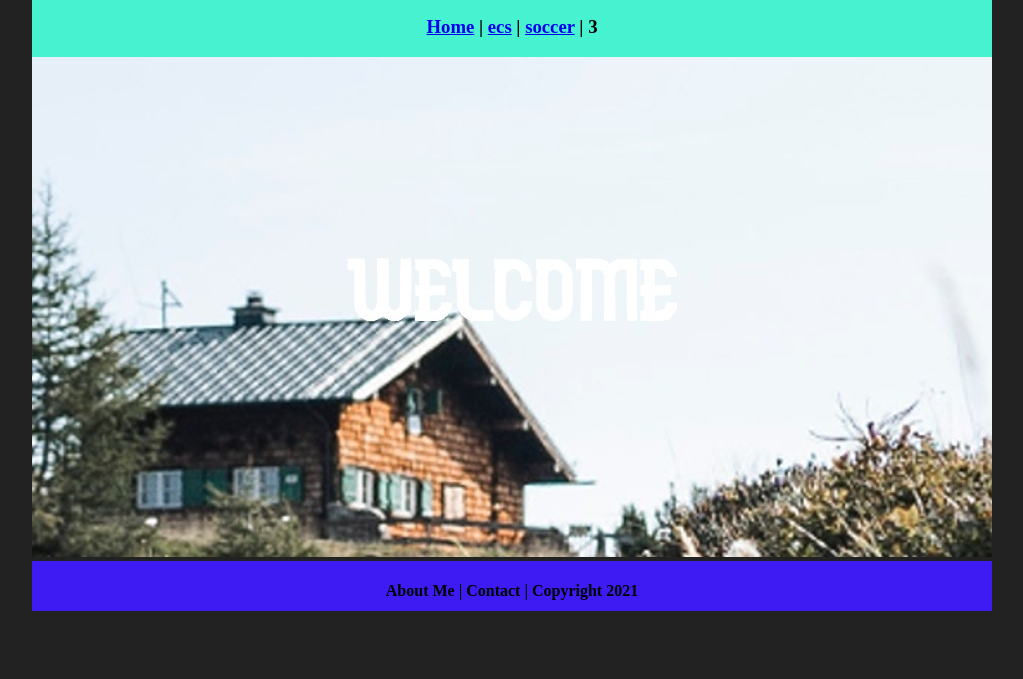
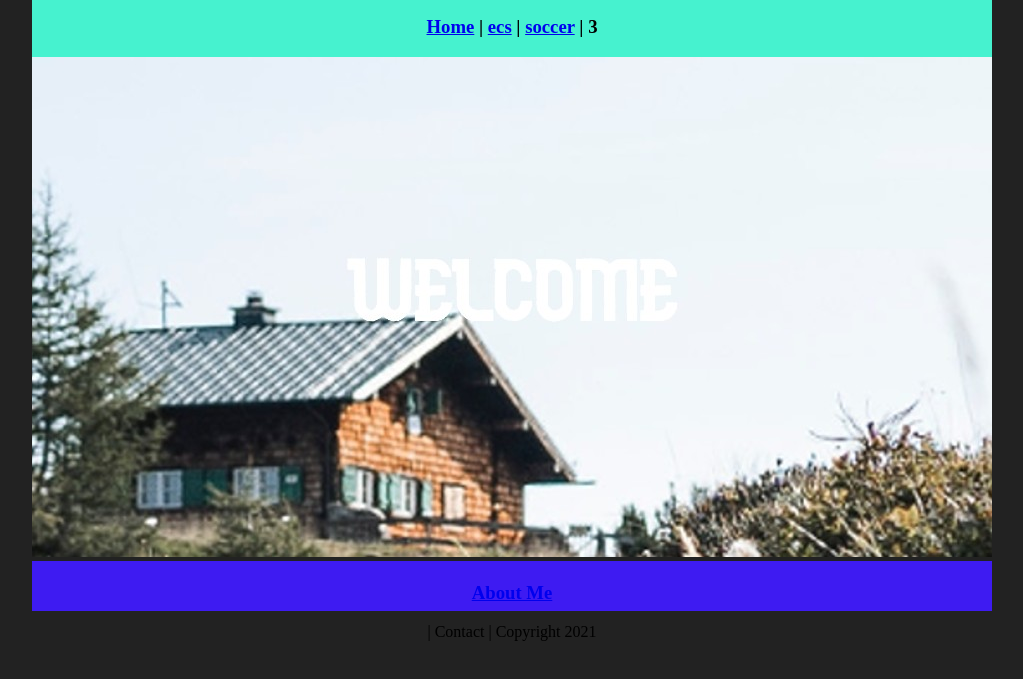
Before and after one commit to 9726459/9726459, a plain HTML site: page index.html in a window 1280 px wide. Shown: the part 83-762 px from the top of the page, without its empty margins (128-1151 px from the left). Drawn offline with Linux system fonts and the light colour scheme.

Commit message:
Update index.html

```diff
--- a/index.html
+++ b/index.html
@@ -16,7 +16,7 @@
   </div>
 	<div class="content"><img src="images/welcome.jpg" alt="Welcome" width="960" height="500">
   <div class="footer">
-    <h4>About Me | Contact | Copyright 2021</h4>
+    <h4> <h3><a href="index.html">About Me</a></h3> | Contact | Copyright 2021</h4>
   </div>
 </div>
 </body>
```
